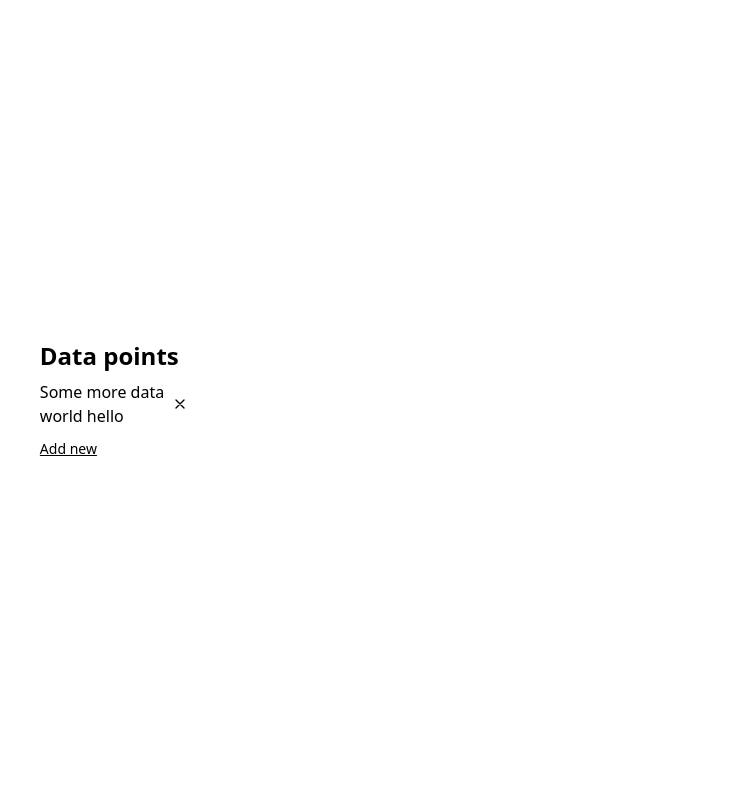
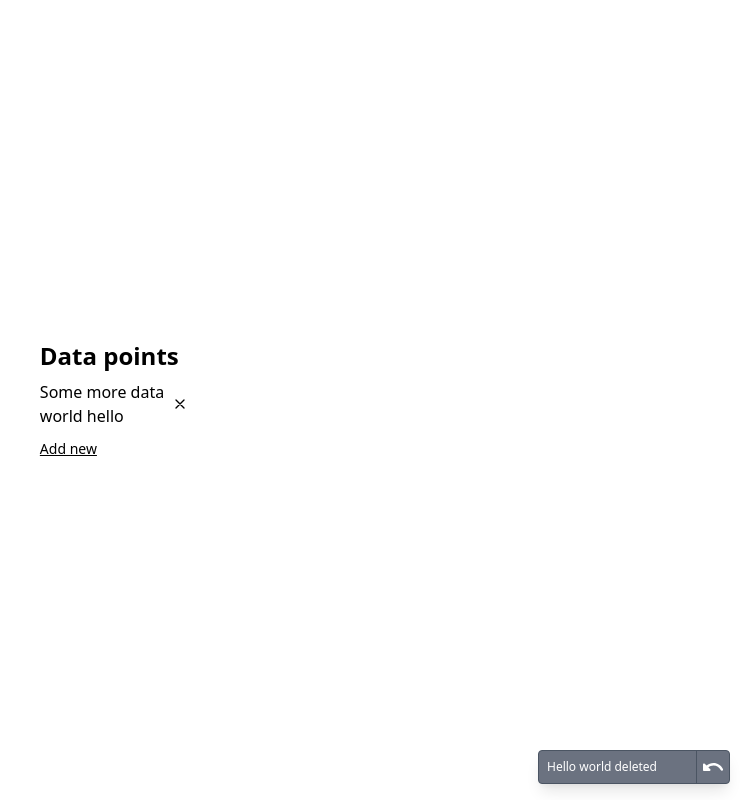
Before and after one commit to sbpo/frontend-challenge-weld, a React (Create React App) app: page / in a window 1280 px wide. Both pictures are taken after a click on the button 667 px from the left and 376 px from the top of the page. Shown: the whole page, without its empty margins (526-1280 px from the left). Built offline with nearby package versions, Linux system fonts and the light colour scheme.

Commit message:
Added deletion retore posibility
Created notification popups on main page for showing recently deleted items, with posibility to restore.

```diff
--- a/src/App.tsx
+++ b/src/App.tsx
@@ -1,7 +1,12 @@
 import { useCallback, useEffect, useMemo, useState } from "react";
 import { BrowserRouter, Link, Route, Switch } from "react-router-dom";
 
-import { Data, useDataQuery, useRemoveDataMutation } from "./fakeApollo";
+import {
+  Data,
+  useDataQuery,
+  useRemoveDataMutation,
+  useRestoreDataMutation,
+} from "./fakeApollo";
 import { FakeAPIProvider } from "./fakeApollo";
 import { v4 as uuid } from "uuid";
 import { ChevronLeftIcon, ChevronRightIcon, XIcon } from "@heroicons/react/outline";
@@ -30,12 +35,28 @@ export default function App() {
 function Main() {
   const { data, loading: loadingData } = useDataQuery();
   const [remove, { loading: removeLoading }] = useRemoveDataMutation();
+  const [restoreData, { loading: restoreLoading }] = useRestoreDataMutation();
+
+  const [recentlyDeleted, setRecentlyDeleted] = useState<{ data: Data; index: number }[]>([]);
 
   const handleRemove = useCallback(
-    (id: string) => {
-      remove({ id });
+    (data: Data, index: number) => {
+      remove({ id: data.id }).then(() => {
+        setRecentlyDeleted((p) => [{ data, index }, ...p]);
+        setTimeout(() => {
+          setRecentlyDeleted((p) => p.filter((item) => item.data.id !== data.id));
+        }, 100000);
+      });
     },
     [remove]
+  );
+
+  const handleRestore = useCallback(
+    (item: { data: Data; index: number }) => {
+      setRecentlyDeleted((p) => p.filter((p) => p.data.id !== item.data.id));
+      restoreData(item);
+    },
+    [restoreData]
   );
 
   const [currentPage, setCurrentPage] = useState(1);
@@ -51,7 +72,7 @@ function Main() {
   useEffect(() => {
     //Make sure current page does no run out of data:
     const currrentPageFirstI = (currentPage - 1) * itemsPerPage;
-    if (data && data?.length < currrentPageFirstI) {
+    if (data && currrentPageFirstI > 0 && data?.length <= currrentPageFirstI) {
       setCurrentPage(Math.ceil(data?.length / itemsPerPage));
     }
   }, [data, currentPage, itemsPerPage]);
@@ -61,7 +82,7 @@ function Main() {
     return data?.slice(startIndex, startIndex + itemsPerPage);
   }, [currentPage, data, itemsPerPage]);
 
-  const renderDataItem = (data: Data) => {
+  const renderDataItem = (data: Data, index: number) => {
     return (
       <li key={data.id} className="flex items-center space-x-2 my-2">
         <div>
@@ -70,14 +91,14 @@ function Main() {
           </Link>
           <div>{data.description}</div>
         </div>
-        <button onClick={() => handleRemove(data.id)}>
+        <button onClick={() => handleRemove(data, index)}>
           <XIcon className="w-4 h-4" />
         </button>
       </li>
     );
   };
 
-  const renderPageNationControls = () => {
+  const renderPagenationControls = () => {
     return (
       <div className="flex items-center space-x-2 py-2">
         <button
@@ -93,6 +114,7 @@ function Main() {
         {pages.map((page) => {
           return (
             <button
+              key={page}
               onClick={() => {
                 setCurrentPage(page);
               }}
@@ -124,20 +146,57 @@ function Main() {
         <h1 className="text-2xl font-bold">Data points</h1>
         <div className="relative">
           <ul className="relative">{shownData?.map(renderDataItem)}</ul>
-          {removeLoading && <LoadingOverlay />}
+          {(removeLoading || restoreLoading) && <LoadingOverlay />}
           {loadingData && (
             <div className="py-2 flex items-center opacity-50 space-x-2">
               <span className="italic">Loading data</span> <LoadingIcon />
             </div>
           )}
-
-          {pages.length > 1 && renderPageNationControls()}
+          {pages.length > 1 && renderPagenationControls()}
         </div>
 
         <Link to="/new" className="text-sm underline">
           Add new
         </Link>
       </div>
+      <DeletedItemsNotifications recentlyDeleted={recentlyDeleted} restore={handleRestore} />
     </div>
   );
 }
+
+const DeletedItemsNotifications: React.FC<{
+  recentlyDeleted: { data: Data; index: number }[];
+  restore: (item: { data: Data; index: number }) => void;
+}> = ({ recentlyDeleted, restore }) => {
+  return (
+    <div className="fixed bottom-0 mb-4 right-0 mr-6 flex flex-col space-y-2 w-48">
+      {recentlyDeleted.map((item) => {
+        return (
+          <div className="flex items-center shadow-lg bg-gray-500 text-white border border-gray-600 rounded">
+            <div className="text-xs px-2 flex-grow ">{item.data.title} deleted</div>
+            <button
+              className="hover:bg-gray-600 rounded-r py-1 border-l border-gray-600 px-1"
+              onClick={() => restore(item)}
+            >
+              <UndoIcon />
+            </button>
+          </div>
+        );
+      })}
+    </div>
+  );
+};
+
+const UndoIcon: React.FC<{ className?: string }> = ({ className }) => (
+  <svg
+    className={className || ""}
+    fill={"currentColor"}
+    xmlns="http://www.w3.org/2000/svg"
+    width="24"
+    height="24"
+    viewBox="0 0 24 24"
+  >
+    <path fill="none" d="M0 0h24v24H0V0z"></path>
+    <path d="M12.5 8c-2.65 0-5.05.99-6.9 2.6L3.71 8.71C3.08 8.08 2 8.52 2 9.41V15c0 .55.45 1 1 1h5.59c.89 0 1.34-1.08.71-1.71l-1.91-1.91c1.39-1.16 3.16-1.88 5.12-1.88 3.16 0 5.89 1.84 7.19 4.5.27.56.91.84 1.5.64.71-.23 1.07-1.04.75-1.72C20.23 10.42 16.65 8 12.5 8z"></path>
+  </svg>
+);
--- a/src/fakeApollo.tsx
+++ b/src/fakeApollo.tsx
@@ -3,6 +3,7 @@ import { useEffect } from "react";
 import { Dispatch, SetStateAction, useState } from "react";
 import { createContext } from "react";
 import { v4 as uuid } from "uuid";
+import { immutableSplice } from "./utilities/immutableArray";
 
 export type Data = {
   id: string;
@@ -70,6 +71,22 @@ export function useCreateDataMutation(): [
   ];
 }
 
+export function useRestoreDataMutation(): [
+  (props: { data: Data; index: number }) => Promise<any>,
+  { loading: boolean }
+] {
+  const [, setData] = useContext(FakeAPIContext);
+  const { load, loading } = useFakeLoading();
+  return [
+    async ({ data, index }) => {
+      await load().then(() => {
+        setData((prev) => immutableSplice(prev, index, 0, data));
+      });
+    },
+    { loading },
+  ];
+}
+
 export function useRemoveDataMutation(): [
   (props: { id: string }) => any,
   { loading: boolean }
@@ -77,8 +94,8 @@ export function useRemoveDataMutation(): [
   const [, setData] = useContext(FakeAPIContext);
   const { load, loading } = useFakeLoading();
   return [
-    ({ id }) => {
-      load().then(() => {
+    async ({ id }) => {
+      await load().then(() => {
         setData((prev) => prev.filter((x) => x.id !== id));
       });
     },
--- /dev/null
+++ b/src/utilities/immutableArray.ts
@@ -0,0 +1,8 @@
+export const immutableSplice = (
+  arr: any[],
+  start: number,
+  deleteCount: number,
+  ...items: any
+): any[] => {
+  return [...arr.slice(0, start), ...items, ...arr.slice(start + deleteCount)];
+};
```
